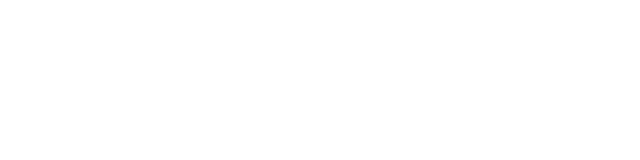
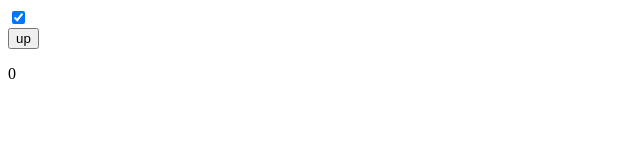
Before and after one commit to arbiterkdh/reactkdh, a React (Vite) app: page / in a window 1280 px wide. Shown: the top 160 px of the page, without its empty margins (0-640 px from the left). Built offline with nearby package versions, Linux system fonts and the light colour scheme.

Commit message:
컴포넌트가 트리에서 떨어진 후 다시 붙으면 initial rendering 됨 연습

```diff
--- a/src/App.jsx
+++ b/src/App.jsx
@@ -1,7 +1,27 @@
-import React from "react";
+import React, { useState } from "react";
+
+function MyBox() {
+  const [count, setCount] = useState(0);
+  return (
+    <div>
+      <button onClick={(e) => setCount(count + 1)}>up</button>
+      <p>{count}</p>
+    </div>
+  );
+}
 
 function App(props) {
-  return <div></div>;
+  const [view, setView] = useState(true);
+  return (
+    <div>
+      <input
+        type="checkbox"
+        checked={view}
+        onChange={(e) => setView(e.target.checked)}
+      />
+      {view && <MyBox />}
+    </div>
+  );
 }
 
 export default App;
```
